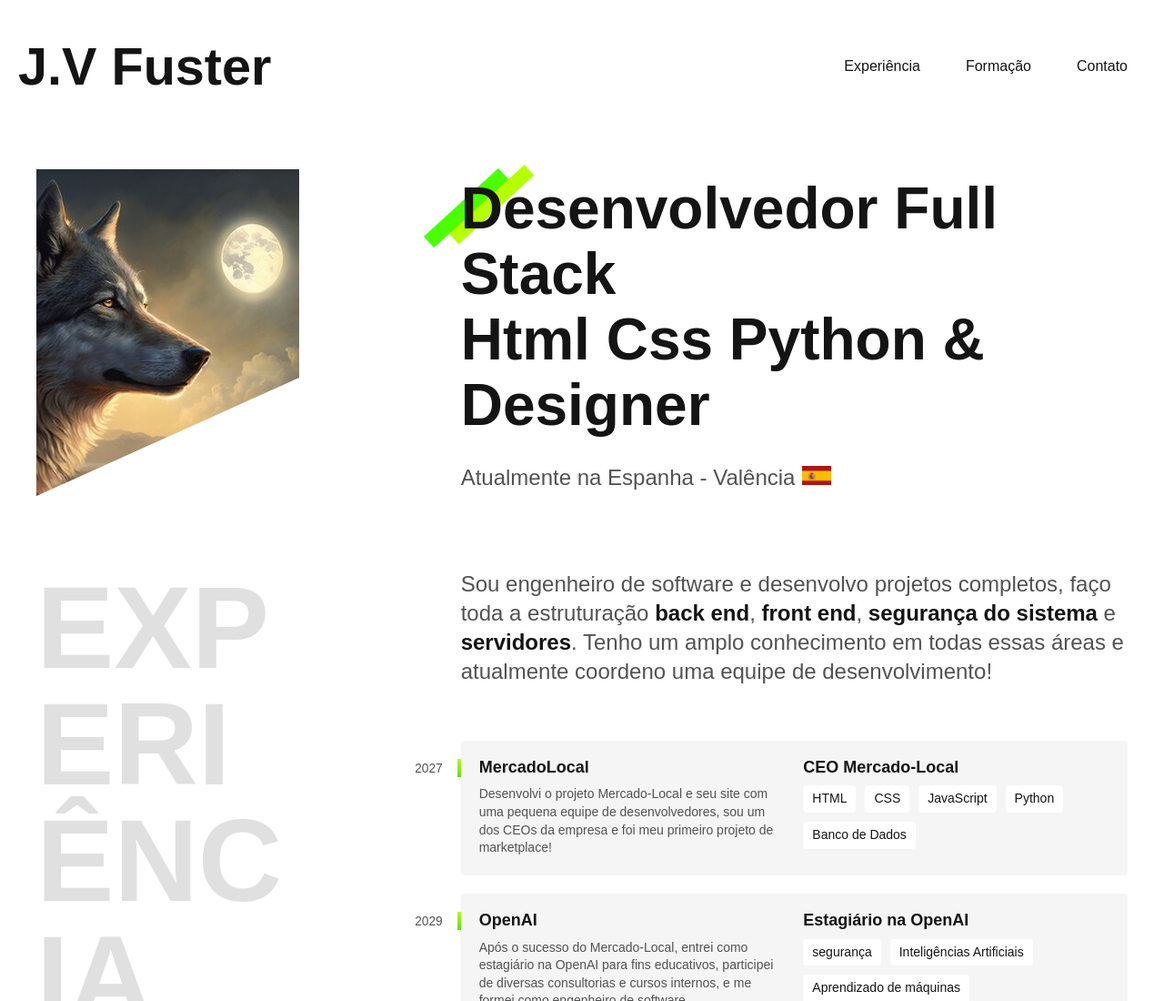
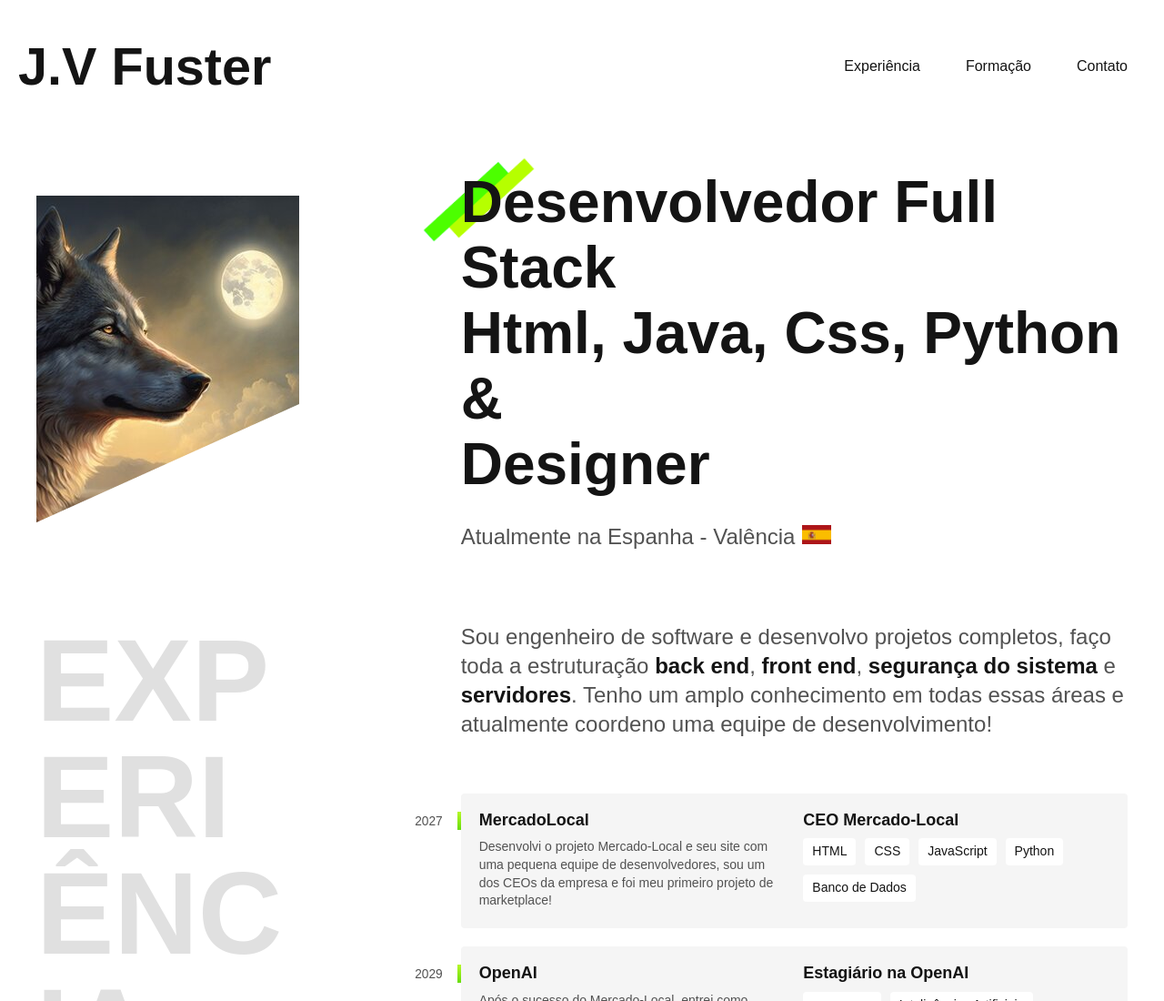
Before and after one commit to Vitorfuster/vitorfuster.github.io, a plain HTML site: page index.html in a window 1280 px wide. Shown: the top 1100 px of the page at 91% size. Drawn offline with Linux system fonts and the light colour scheme.

Commit message:
Atualização h1 header

```diff
--- a/index.html
+++ b/index.html
@@ -27,7 +27,7 @@
     <img class="img1" src="/img/marca2.png" alt="Lobo sobre a lua">
 
     <div>
-      <h1>Desenvolvedor Full Stack<br>Html Css Python &<br>Designer</h1>
+      <h1>Desenvolvedor Full Stack<br>Html, Java, Css, Python &<br>Designer</h1>
       <p>Atualmente na Espanha - Valência</p>
     </div>
   </main>
```
